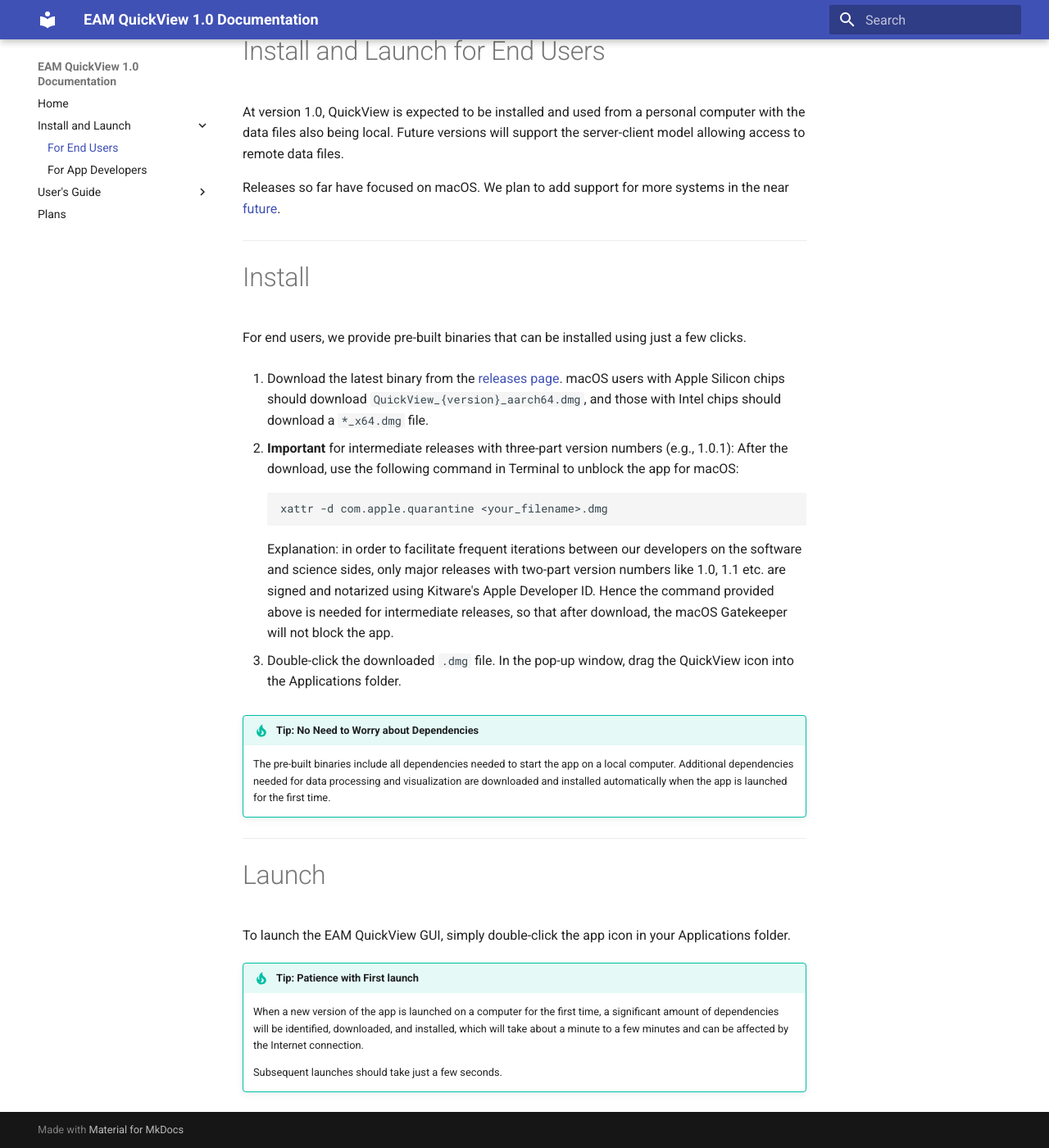
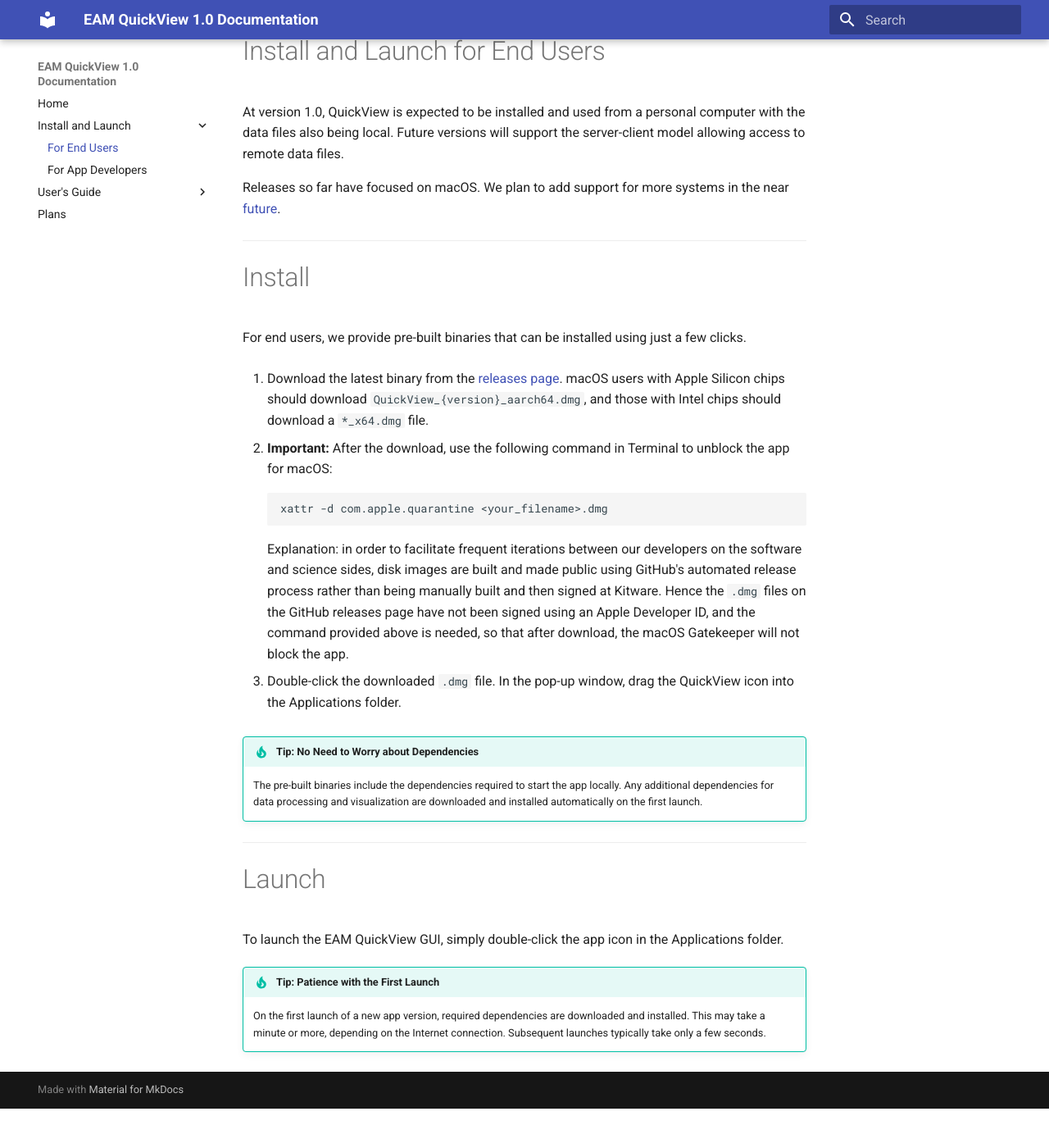
Before and after one commit to Kitware/QuickView, an MkDocs documentation site: the page built from docs/setup/for_end_users.md, in a window 1280 px wide and 1400 px high, scrolled down 56 px. Shown: the whole window at 82% size. Built offline with MkDocs 1.6.1 and Material for MkDocs 9.7.7, drawn with Linux system fonts in a browser that asks for light colours; after the commit the page ends 1408 px from its top, so only the background shows below that.

Commit message:
docs: revise setup/for_end_users.md (quarantine and misc)

````diff
--- a/docs/setup/for_end_users.md
+++ b/docs/setup/for_end_users.md
@@ -20,17 +20,17 @@
    macOS users with Apple Silicon chips should download `QuickView_{version}_aarch64.dmg`,
    and those with Intel chips should download a `*_x64.dmg` file.
 
-2. **Important** for intermediate releases with three-part version numbers
-   (e.g., 1.0.1): After the download, use the following command in Terminal to
+2. **Important:** After the download, use the following command in Terminal to
    unblock the app for macOS:
    ```
    xattr -d com.apple.quarantine <your_filename>.dmg
    ```
    Explanation: in order to facilitate frequent iterations between our
-   developers on the software and science sides, only major releases with
-   two-part version numbers like 1.0, 1.1 etc. are signed and notarized using
-   Kitware's Apple Developer ID.
-   Hence the command provided above is needed for intermediate releases,
+   developers on the software and science sides, disk images are
+   built and made public using GitHub's automated release process
+   rather than being manually built and then signed at Kitware.
+   Hence the `.dmg` files on the GitHub releases page have not been
+   signed using an Apple Developer ID, and the command provided above is needed,
    so that after download, the macOS Gatekeeper will not block the app.
 
 3. Double-click the downloaded `.dmg` file. In the pop-up window,
@@ -39,20 +39,17 @@
 
 !!! tip "Tip: No Need to Worry about Dependencies"
 
-    The pre-built binaries include all dependencies needed to start the app
-    on a local computer. Additional dependencies needed for data processing
-    and visualization are downloaded and installed automatically when the app is launched for the first time.
+    The pre-built binaries include the dependencies required to
+    start the app locally. Any additional dependencies for data processing
+    and visualization are downloaded and installed automatically on the first launch.
 
 ---
 # Launch
 
-To launch the EAM QuickView GUI, simply double-click the app icon in your Applications folder.
+To launch the EAM QuickView GUI, simply double-click the app icon in the Applications folder.
 
-!!! tip "Tip: Patience with First launch"
+!!! tip "Tip: Patience with the First Launch"
 
-    When a new version of the app is launched on a computer for the
-    first time, a significant amount of dependencies will be identified,
-    downloaded, and installed, which will take about a minute to a few minutes
-    and can be affected by the Internet connection.
-
-    Subsequent launches should take just a few seconds.
+    On the first launch of a new app version, required dependencies are
+    downloaded and installed. This may take a minute or more, depending
+    on the Internet connection. Subsequent launches typically take only a few seconds.
````
